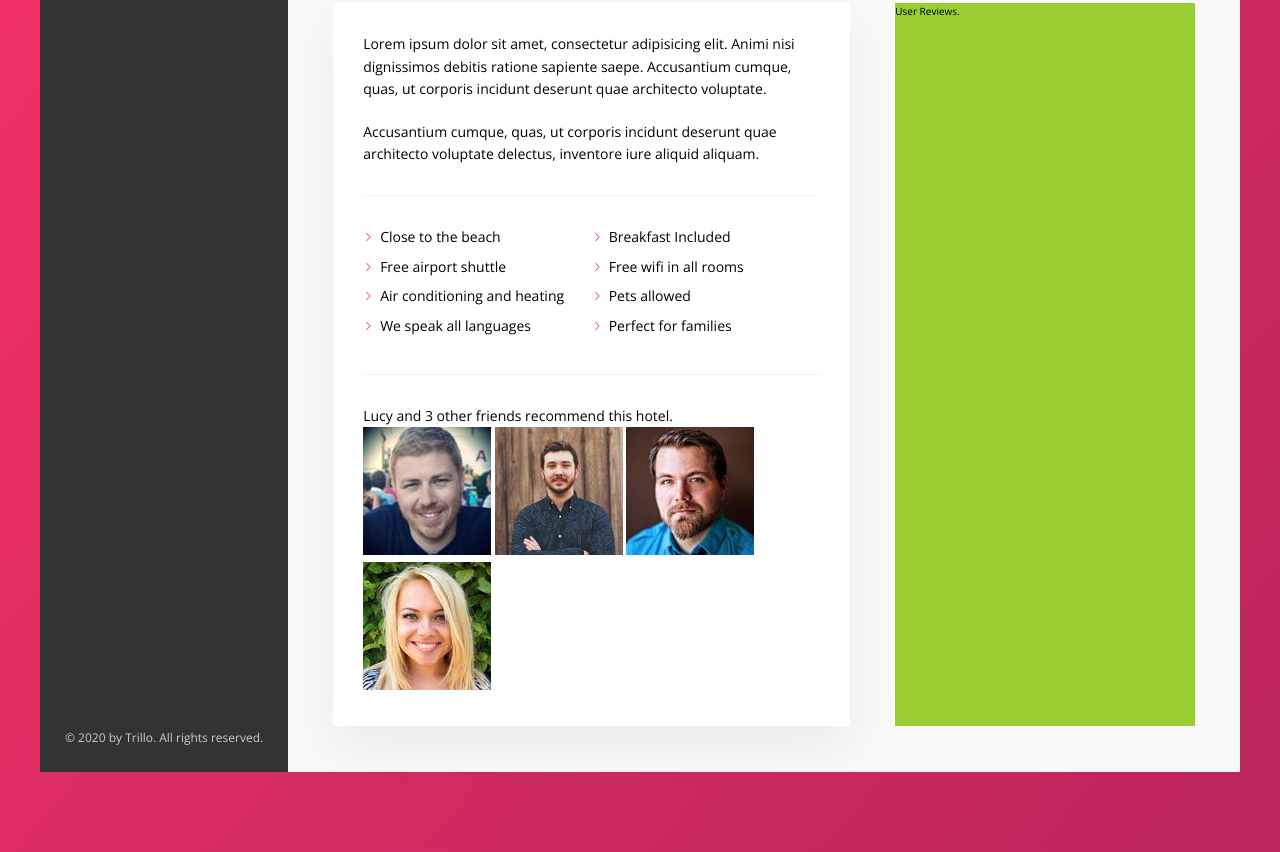
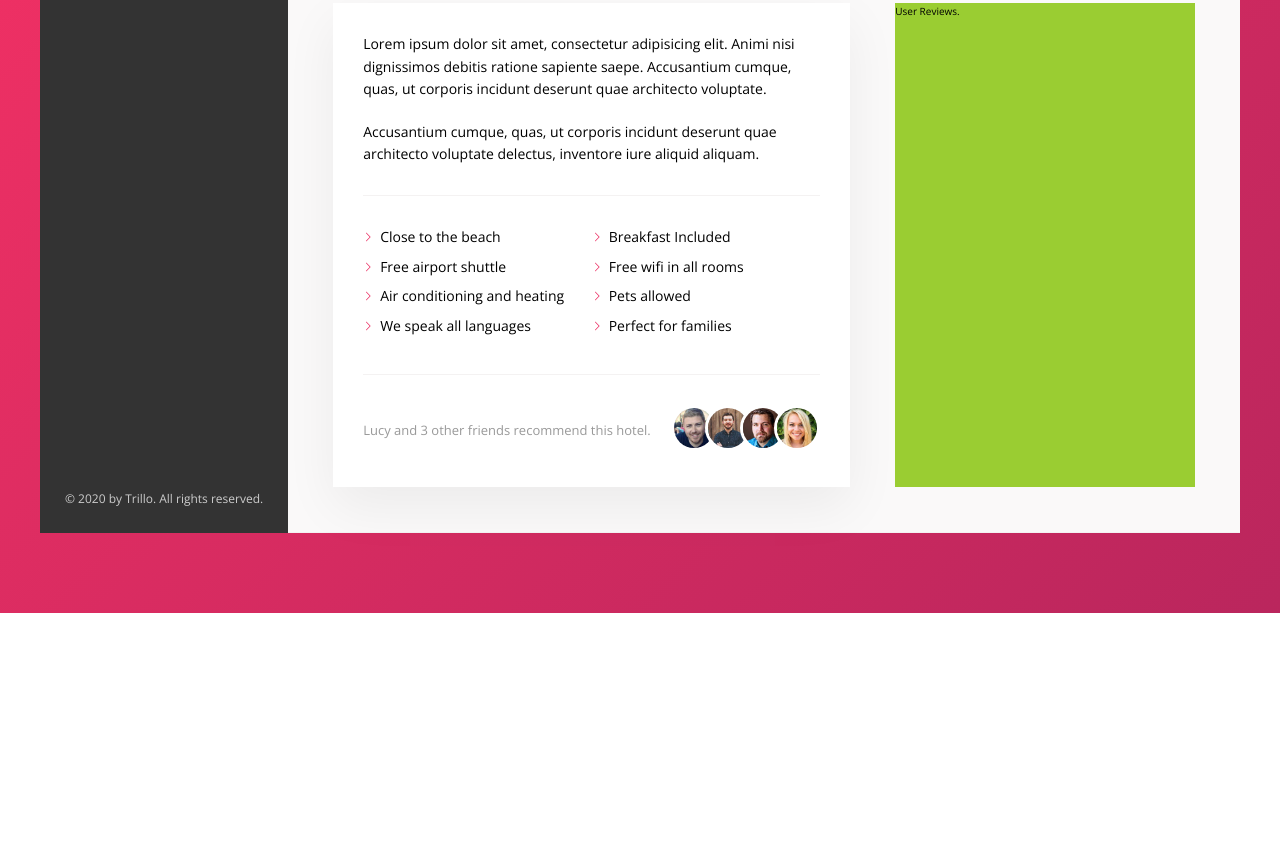
Before and after one commit to chamikabm/Trillo, a website: page index.html in a window 1280 px wide. Shown: the part 631-1483 px from the top of the page. After the commit the page ends 1244 px from the top, so only its background shows below. Drawn offline with nearby package versions, Linux system fonts and the light colour scheme.

Commit message:
Added changes for the recommend section.

```diff
--- a/sass/_components.scss
+++ b/sass/_components.scss
@@ -441,3 +441,36 @@
 
 //////////////////////////////////
 // RECOMMEND
+.recommend {
+  font-size: 1.3rem;
+  color: var(--color-grey-dark-3);
+
+  display: flex;
+  align-items: center;
+
+  &__count {
+    margin-right: auto;
+  }
+
+  &__friends {
+
+  }
+
+  &__photo {
+    // Since we added the global fix to "html", to count the width and height including the
+    // padding and margin for all the elements, setting margin or padding will shrink the image element also.
+    // Thus it will cut the some portion of the image. Hence we reset the "box-sizing"
+    // to it's default value so that for the width and height those padding and margin
+    // will not get included.
+    box-sizing: content-box;
+
+    height: 4rem;
+    width: 4rem;
+    border-radius: 50%;
+    border: 3px solid white;
+
+    &:not(:last-child) {
+      margin-right: -1.5rem;
+    }
+  }
+}
```
Also changed, not shown: css/style.css.
